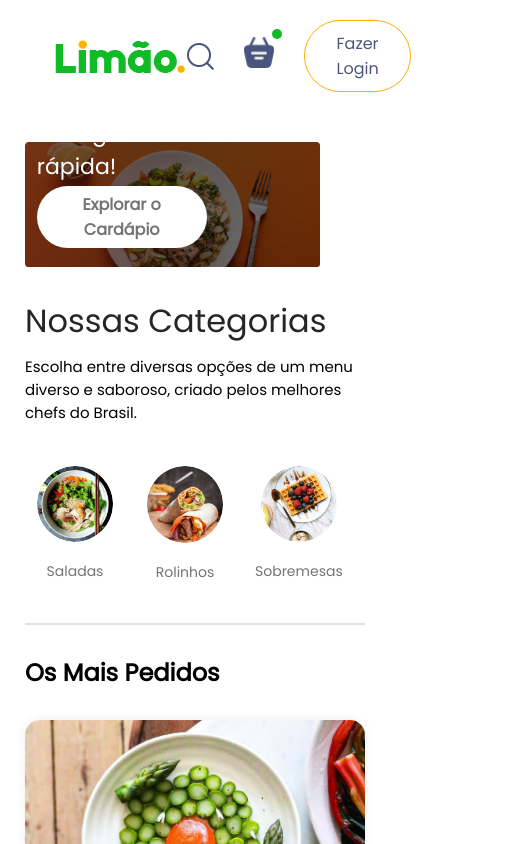
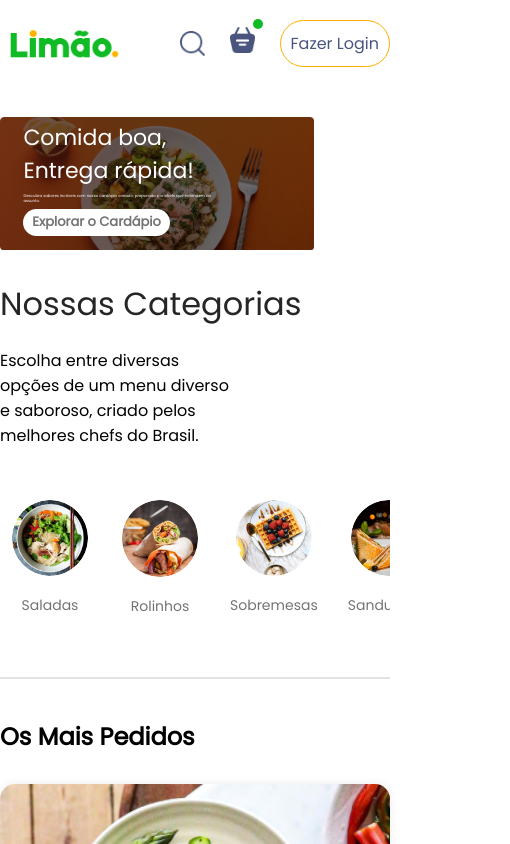
Before and after one commit to lukegoes/limao_delivery, a React (Vite) app: page / in a window 390 px wide. Shown: the top 844 px of the page, 510 px wide, since content can reach past the window. Built offline with nearby package versions, Linux system fonts and the light colour scheme.

Commit message:
fix: ajustes de responsividade

```diff
--- a/src/components/AppDownload/AppDownload.css
+++ b/src/components/AppDownload/AppDownload.css
@@ -23,9 +23,3 @@
 .app-download-platforms img:hover{
     transform: scale(1.05);
 }
-
-@media (max-width: 750px) {
-    .app-download{
-      max-width: 500px;
-    }
-}
--- a/src/components/ExploreMenu/ExploreMenu.css
+++ b/src/components/ExploreMenu/ExploreMenu.css
@@ -56,40 +56,3 @@ columns: #808080;
 .explore-menu-list-item .active{
     box-shadow: 0 0 0 4px #ff6347;
 }
-
-@media (max-width: 1050px) {
-
-    .explore-menu-text{
-        max-width: 100%;
-        font-size: 15px;
-    }
-
-    .explore-menu-list img{
-        width: 13vw;
-        min-width: 80px;
-    }
-
-}
-
-@media (max-width: 750px) {
-
-    .explore-menu{
-        max-width: 570px;
-        gap: 10px;
-    }
-
-    .explore-menu h1{
-        color: #262626;
-        font-weight: 500;
-    }
-
-    .explore-menu-list{
-        gap: 30px;
-        padding: 10px;
-    }
-
-    .explore-menu hr{
-        margin: 0px 0;
-    }
-
-}
--- a/src/components/FoodDisplay/FoodDisplay.css
+++ b/src/components/FoodDisplay/FoodDisplay.css
@@ -14,9 +14,3 @@
     margin-top: 30px;
     row-gap: 50px;
 }
-
-@media (max-width: 1050px) {
-    .food-display-list{
-        grid-template-columns: repeat(auto-fill, minmax(200px, 1fr));
-    }
-}
--- a/src/components/Footer/Footer.css
+++ b/src/components/Footer/Footer.css
@@ -60,57 +60,3 @@
 .footer-copyright{
     font-size: 12px;
 }
-
-@media (max-width: 1080px) {
-
-    .footer{
-        gap: 12px;
-        padding: 10px 8vw;
-        padding-top: 40px;
-        margin-top: 60px;
-
-    }
-
-    .footer-content-esquerda .footer-logo{
-        width: 100px;
-    }
-
-    .footer-content{
-        display: flex;
-        flex-direction: row;
-        gap: 20px;
-    }
-
-    .footer-content-esquerda p{
-        font-size: 12px;
-    }
-
-    .footer-copyright{
-        text-align: center;
-    }
-
-    .footer-content-esquerda, .footer-content-direita, .footer-content-centro{
-        gap: 12px;
-    }
-
-    .footer-content-esquerda li, .footer-content-direita li, .footer-content-centro li{
-        font-size: 12px;
-        margin-bottom: 5px;
-    }
-
-    .footer-social-icons img{
-        width: 25px;
-        margin-right: 12px;
-    }
-
-    .footer-content-direita h2, .footer-content-centro h2{
-        font-size: 15px;
-     }
-
-    .footer-content-direita, .footer-content-centro {
-        display: flex;
-        flex-direction: column;
-        gap: 12px;
-        width: 50%;
-    }
-}
--- a/src/components/Header/Header.css
+++ b/src/components/Header/Header.css
@@ -45,33 +45,3 @@
     background-color: #11BB25;
     color: white;
 }
-
-@media (max-width: 1050px) {
-
-    .header-contents{
-        max-width: 65%;
-        animation: none;
-        gap: 1vw;
-        max-width: 50%;
-        bottom: 15%;
-        left: 3vw;
-    }
-
-    .header-contents p{
-        display: none;
-    }
-
-    .header-contents button{
-        padding: 1.5vw 2.5vw;
-        font-weight: 800;
-        font-size: 16px;
-    }
-
-    .header{
-        height: 32vw;
-        width: 100%;
-        margin: 30px auto;
-        max-width: 800px;
-    }
-
-}
--- a/src/components/Navbar/Navbar.css
+++ b/src/components/Navbar/Navbar.css
@@ -58,39 +58,30 @@
     right: -8px;
 }
 
-@media (max-width: 1050px) {
-
-    .navbar{
-        padding: 20px 30px;
-        align-items: center;
-        display: flex;
-    }
-
-    .navbar .logo{
-        width: 200px;
-    }
-
+@media (max-width: 480px) {
     .navbar-menu{
         display: none;
     }
 
+    .navbar .logo{
+        width: 120px;
+        padding-left: 10px;
+    }
+
     .navbar-direita{
-        gap: 30px;
+        gap: 25px;
     }
 
     .navbar-direita img{
-        width: 30px;
-
+        width: 25px;
     }
 
-    .navbar-bar button{
-       padding: 8px 25px;
-       font-size: 16px;
-       color: #49557e;
-       border: 1px solid #ffad00;
-       padding: 10px 30px;
-       border-radius: px;
-       cursor: pointer;
-       transition: 0.3s;
+    .navbar button{
+        font-size: 16px;
+        border: 1px solid #ffad00;
+        padding: 10px 10px;
+        border-radius: 50px;
     }
-}
+
+
+  }
--- a/src/index.css
+++ b/src/index.css
@@ -4,6 +4,7 @@
   box-sizing: border-box;
   font-family: 'Poppins', sans-serif;
 }
+
 
 body{
   min-height: 100vh;
@@ -23,20 +24,3 @@ a{
     opacity: 1;
   }
 }
-
-@media (max-width: 750px) {
-  .app{
-    padding: 0px 25px;
-  }
-
-  .root{
-    max-width: 750px;
-  }
-}
-
-@media (min-width: 750px) {
-  .app{
-    width: 80%;
-    margin: auto;
-  }
-}
```
